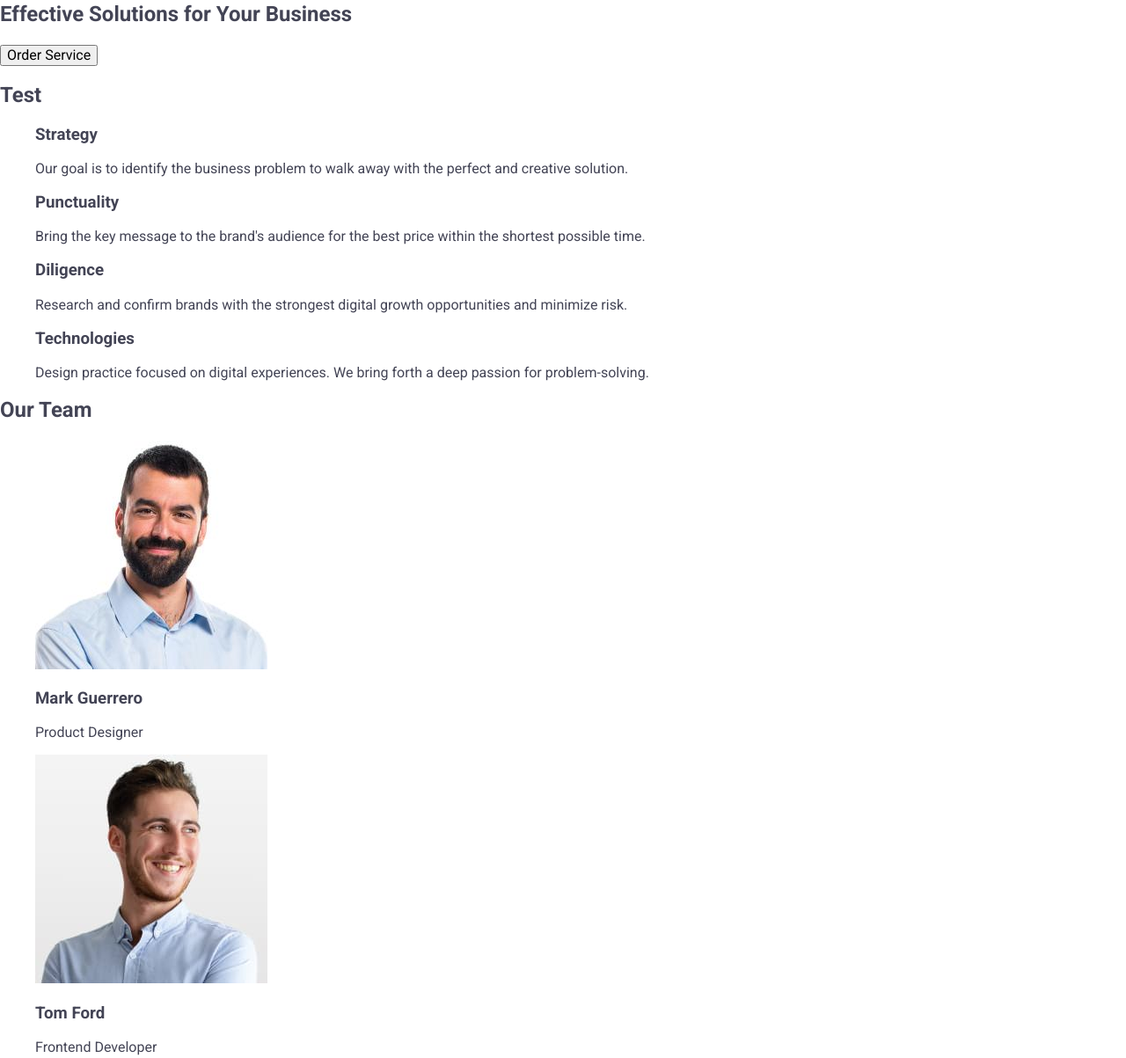
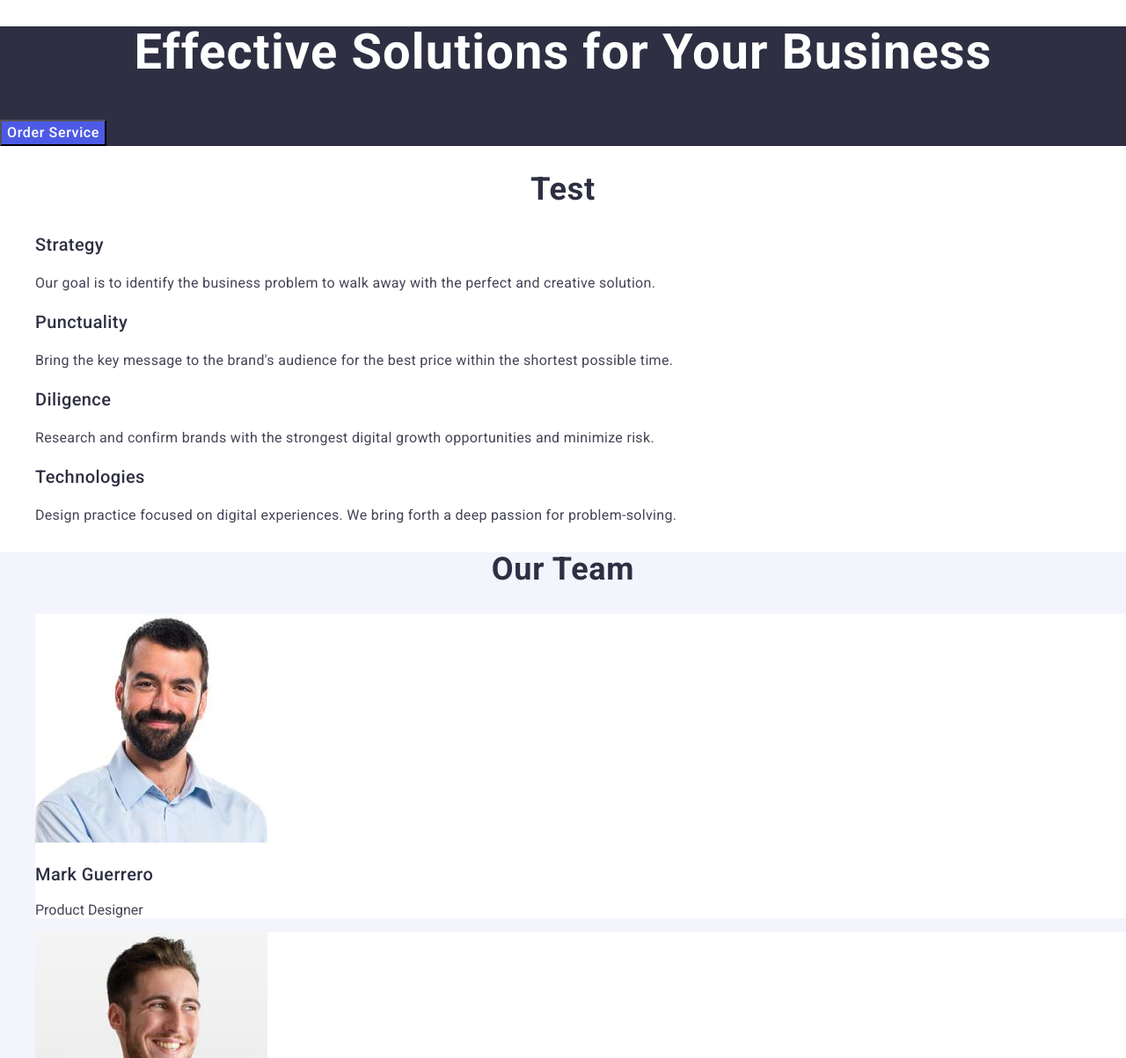
Before and after one commit to boJack83/goit-markup-hw-02, a plain HTML site: page index.html in a window 1280 px wide. Shown: the part 190-1393 px from the top of the page at 88% size. Drawn offline with nearby package versions, Linux system fonts and the light colour scheme.

Commit message:
hw-2 and

```diff
--- a/css/styles.css
+++ b/css/styles.css
@@ -47,6 +47,7 @@ a {
   font-size: 16px;
   line-height: 1.5;
   color: #434455;
+  letter-spacing: 0.02em;
 }
 .nav-link:hover,
 .nav-link:focus,
@@ -66,3 +67,59 @@ a {
   color: #f4f4fd;
   letter-spacing: 0.02em;
 }
+
+.hero-section {
+  background-color: #2e2f42;
+}
+.hero-title {
+  font-weight: 700;
+  font-size: 56px;
+  line-height: 1.07;
+  text-align: center;
+  letter-spacing: 0.02em;
+  color: #fff;
+}
+.hero-btn {
+  font-family: "Roboto", sans-serif;
+  font-weight: 500;
+  font-size: 16px;
+  line-height: 1.5;
+  letter-spacing: 0.04em;
+  color: #fff;
+  background-color: #4d5ae5;
+  cursor: pointer;
+}
+.hero-btn:hover,
+.hero-btn:focus {
+  background-color: #404bbf;
+}
+.section-title {
+  font-weight: 700;
+  font-size: 36px;
+  line-height: 1.11;
+  letter-spacing: 0.02em;
+  text-align: center;
+  color: #2e2f42;
+  text-transform: capitalize;
+}
+
+.section-item-title {
+  font-weight: 500;
+  font-size: 20px;
+  line-height: 1.2;
+  letter-spacing: 0.02em;
+  color: #2e2f42;
+}
+.section-item-text {
+  font-weight: 400;
+  font-size: 16px;
+  line-height: 1.5;
+  letter-spacing: 0.02em;
+  color: #434455;
+}
+.section-team {
+  background-color: #f4f4fd;
+}
+.team-item {
+  background-color: #ffffff;
+}
--- a/index.html
+++ b/index.html
@@ -52,75 +52,75 @@
       </address>
     </header>
     <main>
-      <section>
-        <h1>Effective Solutions for Your Business</h1>
-        <button type="button">Order Service</button>
+      <section class="hero-section">
+        <h1 class="hero-title">Effective Solutions for Your Business</h1>
+        <button class="hero-btn" type="button">Order Service</button>
       </section>
-      <section>
-        <h2>Test</h2>
+      <section class="section-two">
+        <h2 class="section-title">Test</h2>
         <ul>
           <li>
-            <h3>Strategy</h3>
-            <p>
+            <h3 class="section-item-title">Strategy</h3>
+            <p class="section-item-text">
               Our goal is to identify the business problem to walk away with the
               perfect and creative solution.
             </p>
           </li>
           <li>
-            <h3>Punctuality</h3>
-            <p>
+            <h3 class="section-item-title">Punctuality</h3>
+            <p class="section-item-text">
               Bring the key message to the brand's audience for the best price
               within the shortest possible time.
             </p>
           </li>
           <li>
-            <h3>Diligence</h3>
-            <p>
+            <h3 class="section-item-title">Diligence</h3>
+            <p class="section-item-text">
               Research and confirm brands with the strongest digital growth
               opportunities and minimize risk.
             </p>
           </li>
           <li>
-            <h3>Technologies</h3>
-            <p>
+            <h3 class="section-item-title">Technologies</h3>
+            <p class="section-item-text">
               Design practice focused on digital experiences. We bring forth a
               deep passion for problem-solving.
             </p>
           </li>
         </ul>
       </section>
-      <section>
-        <h2>Our Team</h2>
+      <section class="section-team">
+        <h2 class="section-title">Our Team</h2>
         <ul>
-          <li>
+          <li class="team-item">
             <img src="./images/img-3.jpg" alt="Mark" width="264" height="260" />
-            <h3>Mark Guerrero</h3>
-            <p>Product Designer</p>
+            <h3 class="section-item-title">Mark Guerrero</h3>
+            <p class="section-item-text"></p>Product Designer</p>
           </li>
-          <li>
+          <li class="team-item">
             <img src="./images/img-2.jpg" alt="Tom" width="264" height="260" />
-            <h3>Tom Ford</h3>
-            <p>Frontend Developer</p>
+            <h3 class="section-item-title">Tom Ford</h3>
+            <p class="section-item-text"></p>Frontend Developer</p>
           </li>
-          <li>
+          <li class="team-item">
             <img
               src="./images/img-1.jpg"
               alt="Camila"
               width="264"
               height="260"
             />
-            <h3>Camila Garcia</h3>
-            <p>Marketing</p>
+            <h3 class="section-item-title">Camila Garcia</h3>
+            <p class="section-item-text"></p>Marketing</p>
           </li>
-          <li>
+          <li class="team-item">
             <img src="./images/img.jpg" alt="Daniel" width="264" height="260" />
-            <h3>Daniel Wilson</h3>
-            <p>UI Designer</p>
+            <h3 class="section-item-title">Daniel Wilson</h3>
+            <p class="section-item-text"></p>UI Designer</p>
           </li>
         </ul>
       </section>
       <section>
-        <h2>Our Portfolio</h2>
+        <h2 class="section-title">Our Portfolio</h2>
         <ul>
           <li>
             <img
@@ -129,8 +129,8 @@
               width="360"
               height="300"
             />
-            <h3>Banking App</h3>
-            <p>App</p>
+            <h3 class="section-item-title">Banking App</h3>
+            <p class="section-item-text">App</p>
           </li>
           <li>
             <img
@@ -139,8 +139,8 @@
               width="360"
               height="300"
             />
-            <h3>Cashless Payment</h3>
-            <p>Marketing</p>
+            <h3 class="section-item-title">Cashless Payment</h3>
+            <p class="section-item-text">Marketing</p>
           </li>
           <li>
             <img
@@ -149,8 +149,8 @@
               width="360"
               height="300"
             />
-            <h3>Meditaion App</h3>
-            <p>App</p>
+            <h3 class="section-item-title">Meditation App</h3>
+            <p class="section-item-text">App</p>
           </li>
           <li>
             <img
@@ -159,8 +159,8 @@
               width="360"
               height="300"
             />
-            <h3>Taxi Service</h3>
-            <p>Marketing</p>
+            <h3 class="section-item-title">Taxi Service</h3>
+            <p class="section-item-text">Marketing</p>
           </li>
           <li>
             <img
@@ -169,8 +169,8 @@
               width="360"
               height="300"
             />
-            <h3>Screen Illustrations</h3>
-            <p>Design</p>
+            <h3 class="section-item-title">Screen Illustrations</h3>
+            <p class="section-item-text">Design</p>
           </li>
           <li>
             <img
@@ -179,8 +179,8 @@
               width="360"
               height="300"
             />
-            <h3>Online Courses</h3>
-            <p>Marketing</p>
+            <h3 class="section-item-title">Online Courses</h3>
+            <p class="section-item-text">Marketing</p>
           </li>
         </ul>
       </section>
```
